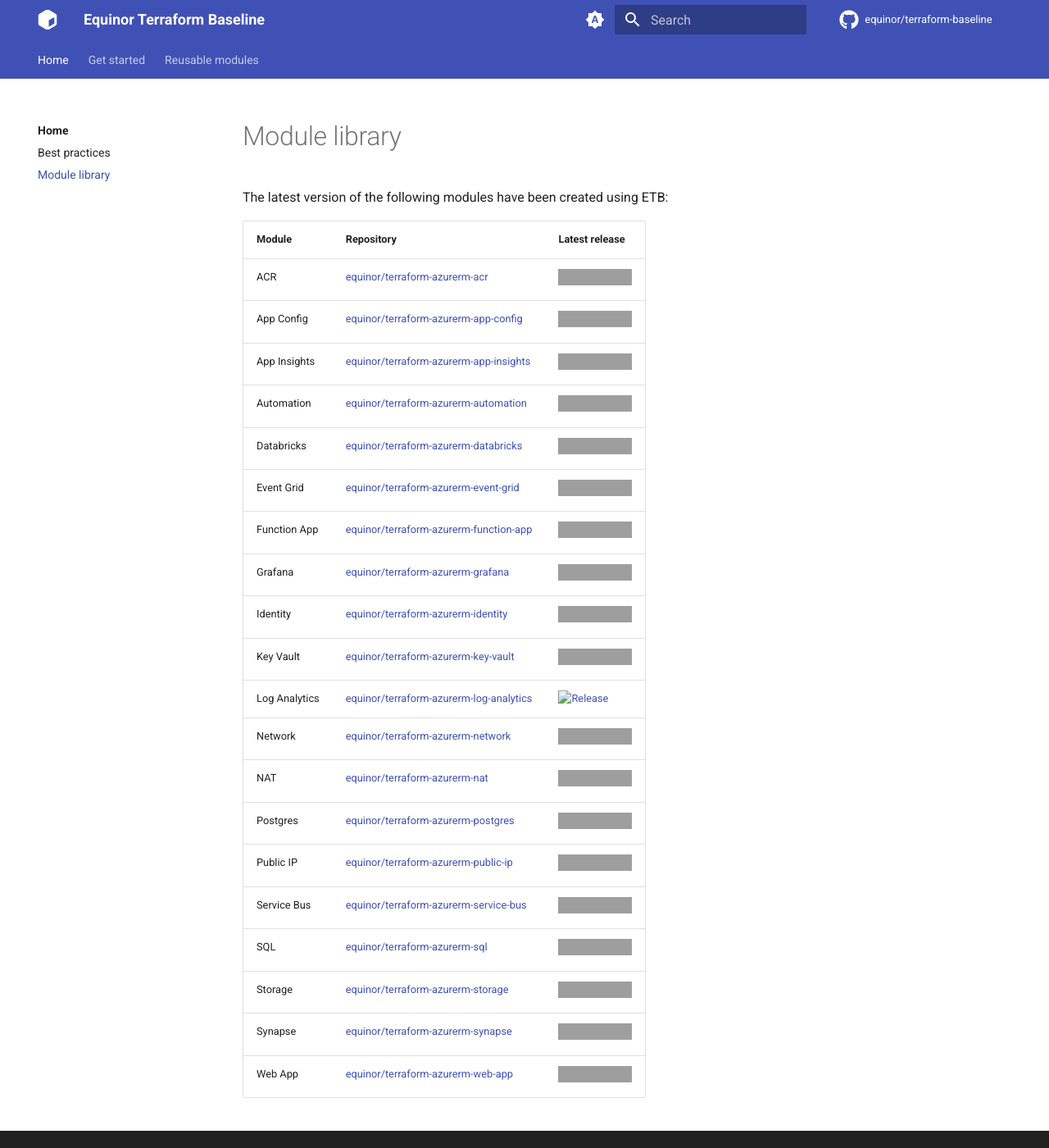
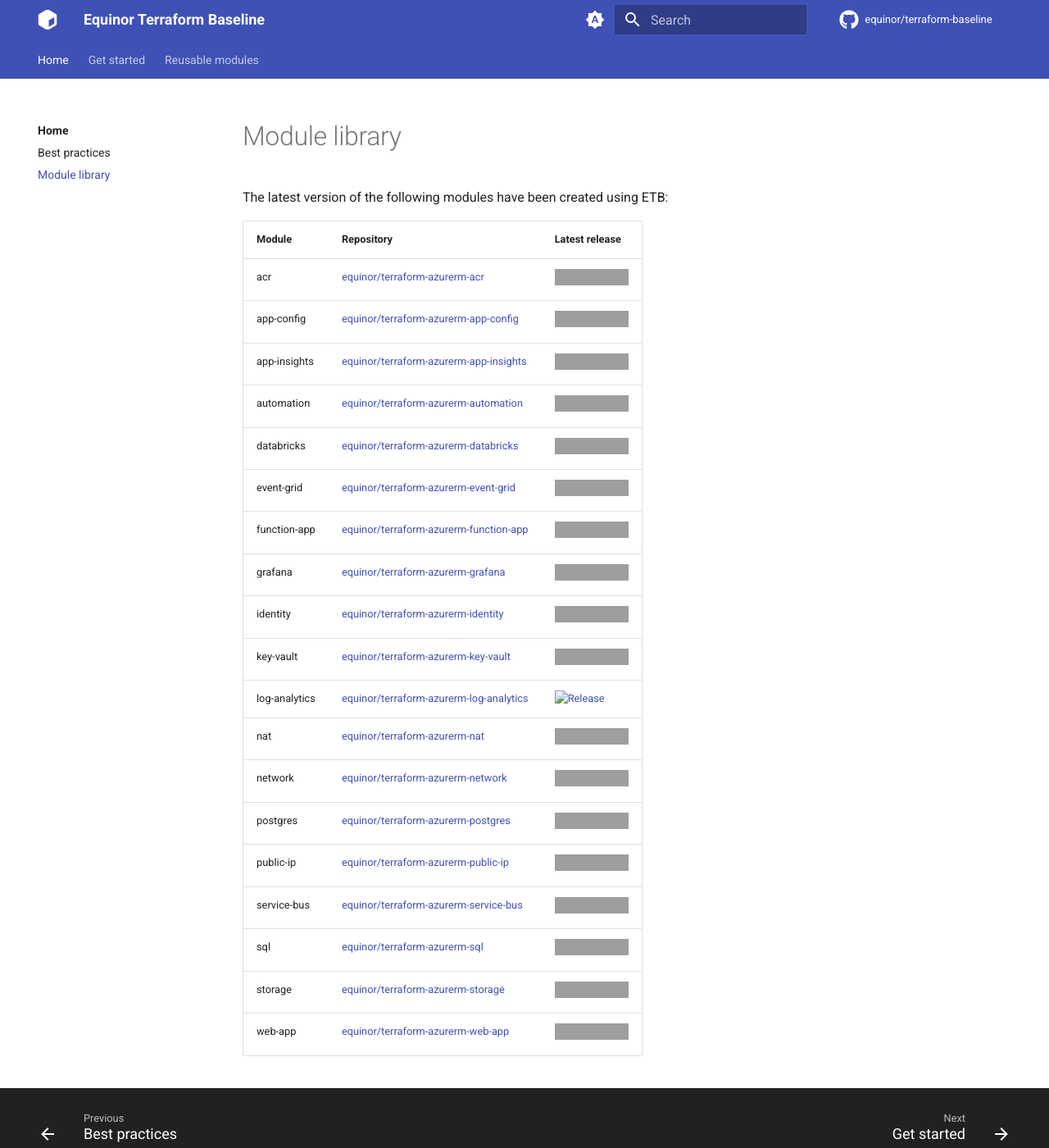
Before and after one commit to equinor/terraform-baseline, an MkDocs documentation site: the page built from docs/module-library.md, in a window 1280 px wide and 1400 px high. Shown: the whole window at 82% size. Built offline with MkDocs 1.6.1 and Material for MkDocs 9.7.7, drawn with Linux system fonts in a browser that asks for light colours; comment, search, counter and statistics services are not loaded; grey boxes are pictures that could not be loaded.

Commit message:
docs: update module library

```diff
--- a/docs/module-library.md
+++ b/docs/module-library.md
@@ -2,25 +2,24 @@
 
 The latest version of the following modules have been created using ETB:
 
-| Module        | Repository                                                                                            | Latest release                                                                                                                                                                                  |
-| ------------- | ----------------------------------------------------------------------------------------------------- | ----------------------------------------------------------------------------------------------------------------------------------------------------------------------------------------------- |
-| ACR           | [equinor/terraform-azurerm-acr](https://github.com/equinor/terraform-azurerm-acr)                     | [![Release](https://img.shields.io/github/v/release/equinor/terraform-azurerm-acr?display_name=tag&sort=semver)](https://github.com/equinor/terraform-azurerm-acr/releases)                     |
-| App Config    | [equinor/terraform-azurerm-app-config](https://github.com/equinor/terraform-azurerm-app-config)       | [![Release](https://img.shields.io/github/v/release/equinor/terraform-azurerm-app-config?display_name=tag&sort=semver)](https://github.com/equinor/terraform-azurerm-app-config/releases)       |
-| App Insights  | [equinor/terraform-azurerm-app-insights](https://github.com/equinor/terraform-azurerm-app-insights)   | [![Release](https://img.shields.io/github/v/release/equinor/terraform-azurerm-app-insights?display_name=tag&sort=semver)](https://github.com/equinor/terraform-azurerm-app-insights/releases)   |
-| Automation    | [equinor/terraform-azurerm-automation](https://github.com/equinor/terraform-azurerm-automation)       | [![Release](https://img.shields.io/github/v/release/equinor/terraform-azurerm-automation?display_name=tag&sort=semver)](https://github.com/equinor/terraform-azurerm-automation/releases)       |
-| Databricks    | [equinor/terraform-azurerm-databricks](https://github.com/equinor/terraform-azurerm-databricks)       | [![Release](https://img.shields.io/github/v/release/equinor/terraform-azurerm-databricks?display_name=tag&sort=semver)](https://github.com/equinor/terraform-azurerm-databricks/releases)       |
-| Event Grid    | [equinor/terraform-azurerm-event-grid](https://github.com/equinor/terraform-azurerm-event-grid)       | [![Release](https://img.shields.io/github/v/release/equinor/terraform-azurerm-event-grid?display_name=tag&sort=semver)](https://github.com/equinor/terraform-azurerm-event-grid/releases)       |
-| Function App  | [equinor/terraform-azurerm-function-app](https://github.com/equinor/terraform-azurerm-function-app)   | [![Release](https://img.shields.io/github/v/release/equinor/terraform-azurerm-function-app?display_name=tag&sort=semver)](https://github.com/equinor/terraform-azurerm-function-app/releases)   |
-| Grafana       | [equinor/terraform-azurerm-grafana](https://github.com/equinor/terraform-azurerm-grafana)             | [![Release](https://img.shields.io/github/v/release/equinor/terraform-azurerm-grafana?display_name=tag&sort=semver)](https://github.com/equinor/terraform-azurerm-grafana/releases)             |
-| Identity      | [equinor/terraform-azurerm-identity](https://github.com/equinor/terraform-azurerm-identity)           | [![Release](https://img.shields.io/github/v/release/equinor/terraform-azurerm-identity?display_name=tag&sort=semver)](https://github.com/equinor/terraform-azurerm-identity/releases)           |
-| Key Vault     | [equinor/terraform-azurerm-key-vault](https://github.com/equinor/terraform-azurerm-key-vault)         | [![Release](https://img.shields.io/github/v/release/equinor/terraform-azurerm-key-vault?display_name=tag&sort=semver)](https://github.com/equinor/terraform-azurerm-key-vault/releases)         |
-| Log Analytics | [equinor/terraform-azurerm-log-analytics](https://github.com/equinor/terraform-azurerm-log-analytics) | [![Release](https://img.shields.io/github/v/release/equinor/terraform-azurerm-log-analytics?display_name=tag&sort=semver)](https://github.com/equinor/terraform-azurerm-log-analytics/releases) |
-| Network       | [equinor/terraform-azurerm-network](https://github.com/equinor/terraform-azurerm-network)             | [![Release](https://img.shields.io/github/v/release/equinor/terraform-azurerm-network?display_name=tag&sort=semver)](https://github.com/equinor/terraform-azurerm-network/releases)             |
-| NAT           | [equinor/terraform-azurerm-nat](https://github.com/equinor/terraform-azurerm-nat)                     | [![Release](https://img.shields.io/github/v/release/equinor/terraform-azurerm-nat?display_name=tag&sort=semver)](https://github.com/equinor/terraform-azurerm-nat/releases)                     |
-| Postgres      | [equinor/terraform-azurerm-postgres](https://github.com/equinor/terraform-azurerm-postgres)           | [![Release](https://img.shields.io/github/v/release/equinor/terraform-azurerm-postgres?display_name=tag&sort=semver)](https://github.com/equinor/terraform-azurerm-postgres/releases)           |
-| Public IP     | [equinor/terraform-azurerm-public-ip](https://github.com/equinor/terraform-azurerm-public-ip)         | [![Release](https://img.shields.io/github/v/release/equinor/terraform-azurerm-public-ip?display_name=tag&sort=semver)](https://github.com/equinor/terraform-azurerm-public-ip/releases)         |
-| Service Bus   | [equinor/terraform-azurerm-service-bus](https://github.com/equinor/terraform-azurerm-service-bus)     | [![Release](https://img.shields.io/github/v/release/equinor/terraform-azurerm-service-bus?display_name=tag&sort=semver)](https://github.com/equinor/terraform-azurerm-service-bus/releases)     |
-| SQL           | [equinor/terraform-azurerm-sql](https://github.com/equinor/terraform-azurerm-sql)                     | [![Release](https://img.shields.io/github/v/release/equinor/terraform-azurerm-sql?display_name=tag&sort=semver)](https://github.com/equinor/terraform-azurerm-sql/releases)                     |
-| Storage       | [equinor/terraform-azurerm-storage](https://github.com/equinor/terraform-azurerm-storage)             | [![Release](https://img.shields.io/github/v/release/equinor/terraform-azurerm-storage?display_name=tag&sort=semver)](https://github.com/equinor/terraform-azurerm-storage/releases)             |
-| Synapse       | [equinor/terraform-azurerm-synapse](https://github.com/equinor/terraform-azurerm-synapse)             | [![Release](https://img.shields.io/github/v/release/equinor/terraform-azurerm-synapse?display_name=tag&sort=semver)](https://github.com/equinor/terraform-azurerm-synapse/releases)             |
-| Web App       | [equinor/terraform-azurerm-web-app](https://github.com/equinor/terraform-azurerm-web-app)             | [![Release](https://img.shields.io/github/v/release/equinor/terraform-azurerm-web-app?display_name=tag&sort=semver)](https://github.com/equinor/terraform-azurerm-web-app/releases)             |
+Module | Repository | Latest release
+--- | --- | ---
+acr | [equinor/terraform-azurerm-acr](https://github.com/equinor/terraform-azurerm-acr) | [![Release](https://img.shields.io/github/v/release/equinor/terraform-azurerm-acr?display_name=tag&sort=semver)](https://github.com/equinor/terraform-azurerm-acr/releases)
+app-config | [equinor/terraform-azurerm-app-config](https://github.com/equinor/terraform-azurerm-app-config) | [![Release](https://img.shields.io/github/v/release/equinor/terraform-azurerm-app-config?display_name=tag&sort=semver)](https://github.com/equinor/terraform-azurerm-app-config/releases)
+app-insights | [equinor/terraform-azurerm-app-insights](https://github.com/equinor/terraform-azurerm-app-insights) | [![Release](https://img.shields.io/github/v/release/equinor/terraform-azurerm-app-insights?display_name=tag&sort=semver)](https://github.com/equinor/terraform-azurerm-app-insights/releases)
+automation | [equinor/terraform-azurerm-automation](https://github.com/equinor/terraform-azurerm-automation) | [![Release](https://img.shields.io/github/v/release/equinor/terraform-azurerm-automation?display_name=tag&sort=semver)](https://github.com/equinor/terraform-azurerm-automation/releases)
+databricks | [equinor/terraform-azurerm-databricks](https://github.com/equinor/terraform-azurerm-databricks) | [![Release](https://img.shields.io/github/v/release/equinor/terraform-azurerm-databricks?display_name=tag&sort=semver)](https://github.com/equinor/terraform-azurerm-databricks/releases)
+event-grid | [equinor/terraform-azurerm-event-grid](https://github.com/equinor/terraform-azurerm-event-grid) | [![Release](https://img.shields.io/github/v/release/equinor/terraform-azurerm-event-grid?display_name=tag&sort=semver)](https://github.com/equinor/terraform-azurerm-event-grid/releases)
+function-app | [equinor/terraform-azurerm-function-app](https://github.com/equinor/terraform-azurerm-function-app) | [![Release](https://img.shields.io/github/v/release/equinor/terraform-azurerm-function-app?display_name=tag&sort=semver)](https://github.com/equinor/terraform-azurerm-function-app/releases)
+grafana | [equinor/terraform-azurerm-grafana](https://github.com/equinor/terraform-azurerm-grafana) | [![Release](https://img.shields.io/github/v/release/equinor/terraform-azurerm-grafana?display_name=tag&sort=semver)](https://github.com/equinor/terraform-azurerm-grafana/releases)
+identity | [equinor/terraform-azurerm-identity](https://github.com/equinor/terraform-azurerm-identity) | [![Release](https://img.shields.io/github/v/release/equinor/terraform-azurerm-identity?display_name=tag&sort=semver)](https://github.com/equinor/terraform-azurerm-identity/releases)
+key-vault | [equinor/terraform-azurerm-key-vault](https://github.com/equinor/terraform-azurerm-key-vault) | [![Release](https://img.shields.io/github/v/release/equinor/terraform-azurerm-key-vault?display_name=tag&sort=semver)](https://github.com/equinor/terraform-azurerm-key-vault/releases)
+log-analytics | [equinor/terraform-azurerm-log-analytics](https://github.com/equinor/terraform-azurerm-log-analytics) | [![Release](https://img.shields.io/github/v/release/equinor/terraform-azurerm-log-analytics?display_name=tag&sort=semver)](https://github.com/equinor/terraform-azurerm-log-analytics/releases)
+nat | [equinor/terraform-azurerm-nat](https://github.com/equinor/terraform-azurerm-nat) | [![Release](https://img.shields.io/github/v/release/equinor/terraform-azurerm-nat?display_name=tag&sort=semver)](https://github.com/equinor/terraform-azurerm-nat/releases)
+network | [equinor/terraform-azurerm-network](https://github.com/equinor/terraform-azurerm-network) | [![Release](https://img.shields.io/github/v/release/equinor/terraform-azurerm-network?display_name=tag&sort=semver)](https://github.com/equinor/terraform-azurerm-network/releases)
+postgres | [equinor/terraform-azurerm-postgres](https://github.com/equinor/terraform-azurerm-postgres) | [![Release](https://img.shields.io/github/v/release/equinor/terraform-azurerm-postgres?display_name=tag&sort=semver)](https://github.com/equinor/terraform-azurerm-postgres/releases)
+public-ip | [equinor/terraform-azurerm-public-ip](https://github.com/equinor/terraform-azurerm-public-ip) | [![Release](https://img.shields.io/github/v/release/equinor/terraform-azurerm-public-ip?display_name=tag&sort=semver)](https://github.com/equinor/terraform-azurerm-public-ip/releases)
+service-bus | [equinor/terraform-azurerm-service-bus](https://github.com/equinor/terraform-azurerm-service-bus) | [![Release](https://img.shields.io/github/v/release/equinor/terraform-azurerm-service-bus?display_name=tag&sort=semver)](https://github.com/equinor/terraform-azurerm-service-bus/releases)
+sql | [equinor/terraform-azurerm-sql](https://github.com/equinor/terraform-azurerm-sql) | [![Release](https://img.shields.io/github/v/release/equinor/terraform-azurerm-sql?display_name=tag&sort=semver)](https://github.com/equinor/terraform-azurerm-sql/releases)
+storage | [equinor/terraform-azurerm-storage](https://github.com/equinor/terraform-azurerm-storage) | [![Release](https://img.shields.io/github/v/release/equinor/terraform-azurerm-storage?display_name=tag&sort=semver)](https://github.com/equinor/terraform-azurerm-storage/releases)
+web-app | [equinor/terraform-azurerm-web-app](https://github.com/equinor/terraform-azurerm-web-app) | [![Release](https://img.shields.io/github/v/release/equinor/terraform-azurerm-web-app?display_name=tag&sort=semver)](https://github.com/equinor/terraform-azurerm-web-app/releases)
```
